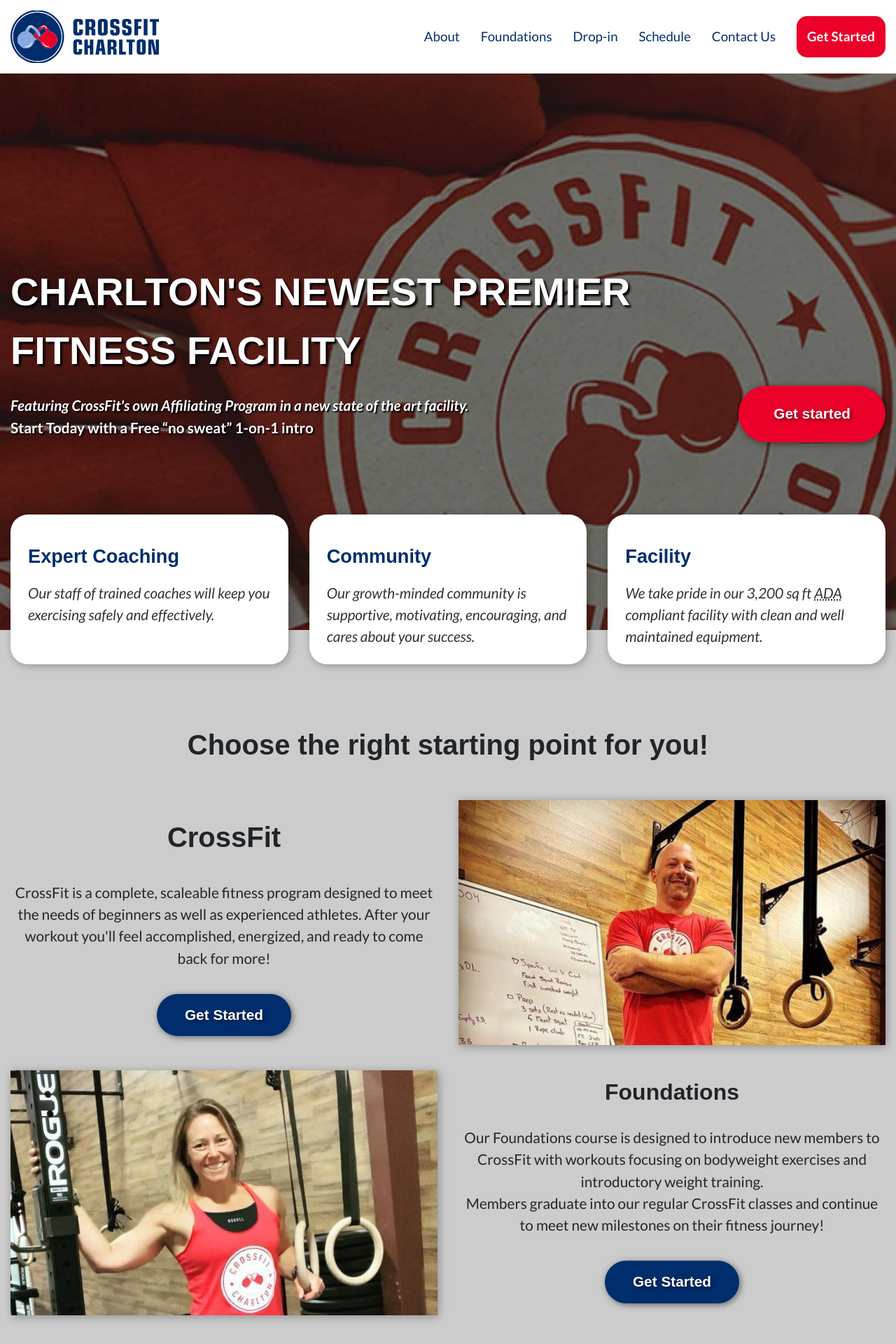
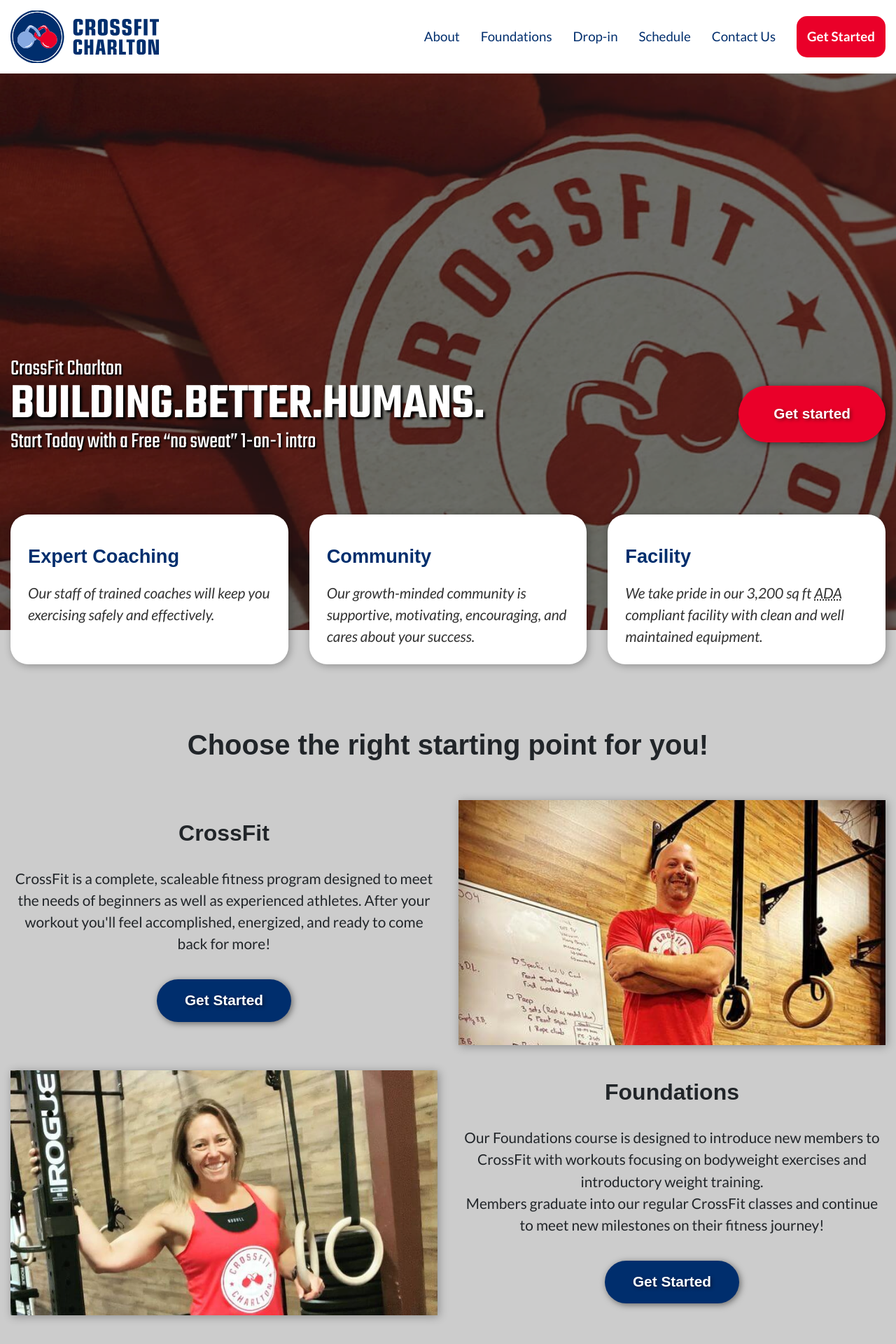
Before and after one commit to jeffhow/crossfitcharlton, a Jekyll site: the page built from index.md, in a window 1280 px wide. Shown: the top 1920 px of the page at 70% size. Built offline with Jekyll 4.4.1, drawn with Linux system fonts in a browser that asks for light colours; some web fonts are replaced.

Commit message:
minor typos, jumbotron change

```diff
--- a/_includes/head.html
+++ b/_includes/head.html
@@ -20,7 +20,7 @@
       <!-- Google Fonts -->
       <link rel="preconnect" href="https://fonts.googleapis.com">
       <link rel="preconnect" href="https://fonts.gstatic.com" crossorigin>
-      <link href="https://fonts.googleapis.com/css2?family=Lato:ital,wght@0,400;0,700;1,400;1,700&family=Miriam+Libre:wght@400;700&display=swap" rel="stylesheet">
+      <link href="https://fonts.googleapis.com/css2?family=Lato:ital,wght@0,400;0,700;1,400;1,700&family=Miriam+Libre:wght@400;700&family=Teko:wght@400;600&display=swap" rel="stylesheet">
       <!-- /Google Fonts -->
 
       <link rel="icon" href="icon.svg" sizes="48x48">
--- a/_layouts/home.html
+++ b/_layouts/home.html
@@ -13,13 +13,17 @@
 
       <header class="container multi-col jumbotron__header">
         <div class="jumbotron__text col">
-          <h2 class="page-title">Charlton's newest premier<br>fitness facility</h2>
+          <p class="description">CrossFit Charlton</p>
+          <h2 class="page-title"><span class="break">Building.</span><span class="break">Better.</span><span class="break">Humans.</span></h2>
 
-          <p class="description"><em class="">Featuring CrossFit's
-            own Affiliating Program in a new state of the art facility.</em><br>Start Today with a Free &ldquo;no sweat&rdquo; 1-on-1 intro</p>
+          <p class="description">
+            Start Today with a Free
+            <span class="no-break">&ldquo;no sweat&rdquo; 1-on-1 intro</span>
+          </p>
         </div>
         <div class="col">
-          <a class="cta cta--lg" href="contact-us.html">Get started</a>
+          <!-- <a class="cta cta--lg" href="contact-us.html">Get started</a> -->
+          <a class="cta cta--lg" href="https://crossfitcharlton.pushpress.com/open/interested">Get started</a>
         </div>
       </header>
     </div>
@@ -53,11 +57,12 @@
       <img src="assets/images/photos/coach-mike.jpg" class="img-fit-top" alt="Gym photo">
     </div>
     <div class="col">
-      <h2>CrossFit</h2>
+      <h3>CrossFit</h3>
       <p>CrossFit is a complete, scaleable fitness program designed to meet
         the needs of beginners as well as experienced athletes. After your
         workout you'll feel accomplished, energized, and ready to come back for more!</p>
-      <a href="contact-us.html" class="cta cta--blue">Get Started</a>
+      <!-- <a href="contact-us.html" class="cta cta--blue">Get Started</a> -->
+      <a href="https://crossfitcharlton.pushpress.com/open/interested" class="cta cta--blue">Get Started</a>
     </div>
   </div>
   <div class="container multi-col">
@@ -71,7 +76,8 @@
         training.
         <br>Members graduate into our regular CrossFit classes and continue
         to meet new milestones on their fitness journey!</p>
-      <a href="contact-us.html" class="cta cta--blue">Get Started</a>
+      <!-- <a href="contact-us.html" class="cta cta--blue">Get Started</a> -->
+      <a href="https://crossfitcharlton.pushpress.com/open/interested" class="cta cta--blue">Get Started</a>
     </div>
   </div>
 </section>
--- a/_sass/components/jumbotron.scss
+++ b/_sass/components/jumbotron.scss
@@ -89,18 +89,37 @@
                 color: var(--white);
                 text-align: left;
                 padding: 0;
-                margin: 5px 0;
+                margin: 0;
                 text-shadow: 3px 3px 3px black;
                 text-transform: uppercase;
-                font-size: 2.5em;
-                @media screen and (min-width: $breakpoint) {
-                    font-size: 3.5em;
+                font-family: 'Teko', sans-serif;
+                font-size: 3.5em;
+                font-weight: 600;
+                line-height: 1;
+                .break {
+                    display: block;
+                    font: inherit;
+                }
+                @media screen and (min-width: 720px) {
+                    font-size: 4.5em;
+                    .break {
+                        display: inline;
+                    }
                 }
             }
             .description {
+                font-family: 'Teko', sans-serif;
+                font-weight: 400;
+                font-size: 2em;
+                line-height: 1;
                 color: var(--white);
-                font-weight: 700;
+                margin: 0;
                 text-shadow: 2px 2px 2px black;
+                .no-break {
+                    font: inherit;
+                    white-space: nowrap;
+                }
+
             }
         }
     }
--- a/cancel.html
+++ b/cancel.html
@@ -15,7 +15,7 @@
   <h2>Cancellation Policy</h2>
   <ol class="space-after-item">
     <li>
-      We ask that you provide 30 days notice of membership cancellation. This form will serve as your written cancellation notice as required by your membership agreement.
+      Please plan ahead when canceling. The membership cancellation policy is 30 days. This form will serve as your written cancellation notice as required by your membership agreement.
     </li>
     <li>
       Your membership will be canceled 30 days from the submission of the form below. Note that if you have a scheduled renewal payment within this period, the payment will be processed as scheduled. All payments are non-refundable.
--- a/hold.html
+++ b/hold.html
@@ -23,7 +23,7 @@
 
     <li>Upon expiration of the hold period that you select below, your account will automatically reactivate and regular membership payments will resume. Your original agreement will be extended by the amount of time of the membership hold.</li>
 
-    <li>If you chose to cancel your membership during the hold period, the standard 4 week cancellation notice requirement stated in your membership agreement is applicable. If you choose to reactivate your membership after it is canceled, membership rates in effect at the time of reactivation will be applicable (membership rates are subject to change).</li>
+    <li>If you choose to cancel your membership during the hold period, the standard 4 week cancellation notice requirement stated in your membership agreement is applicable. If you choose to reactivate your membership after it is canceled, membership rates in effect at the time of reactivation will be applicable (membership rates are subject to change).</li>
 
     <li>There is a $4 per week fee for Membership Holds.</li>
 
```
Also changed, not shown: 1 other file.
